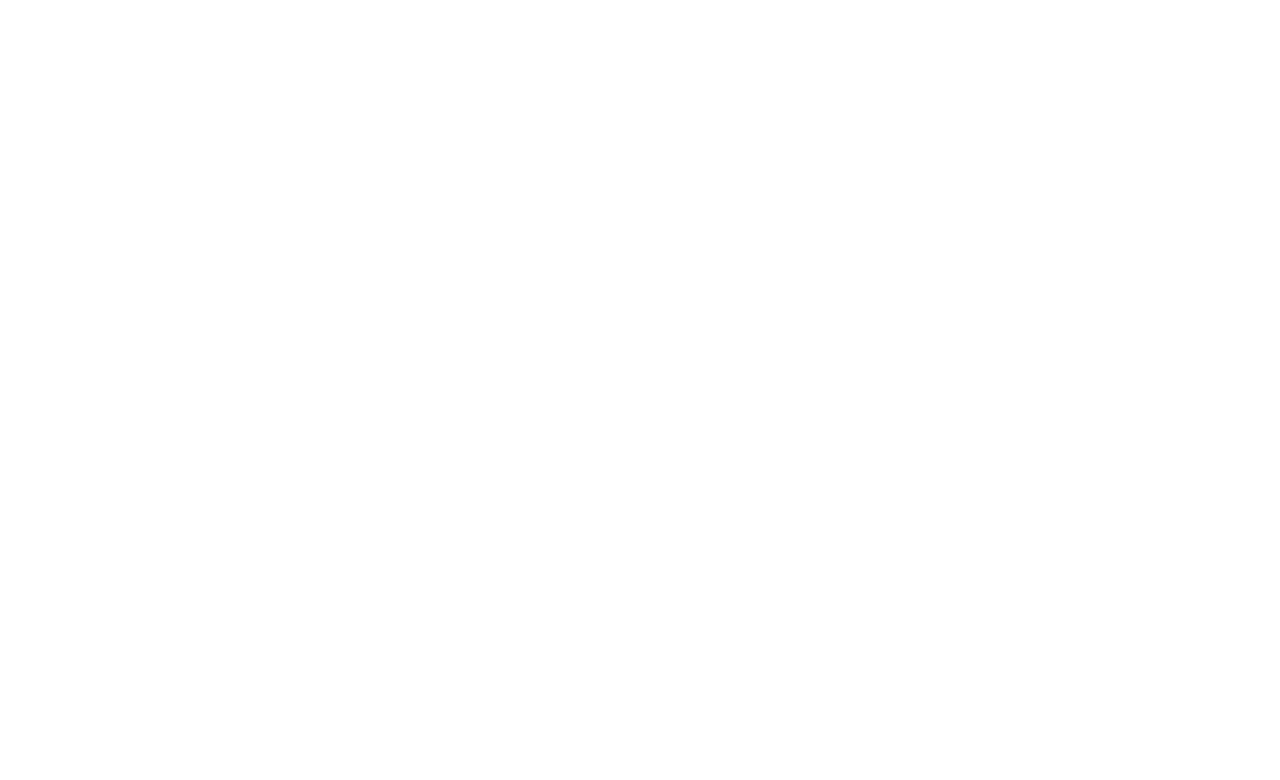
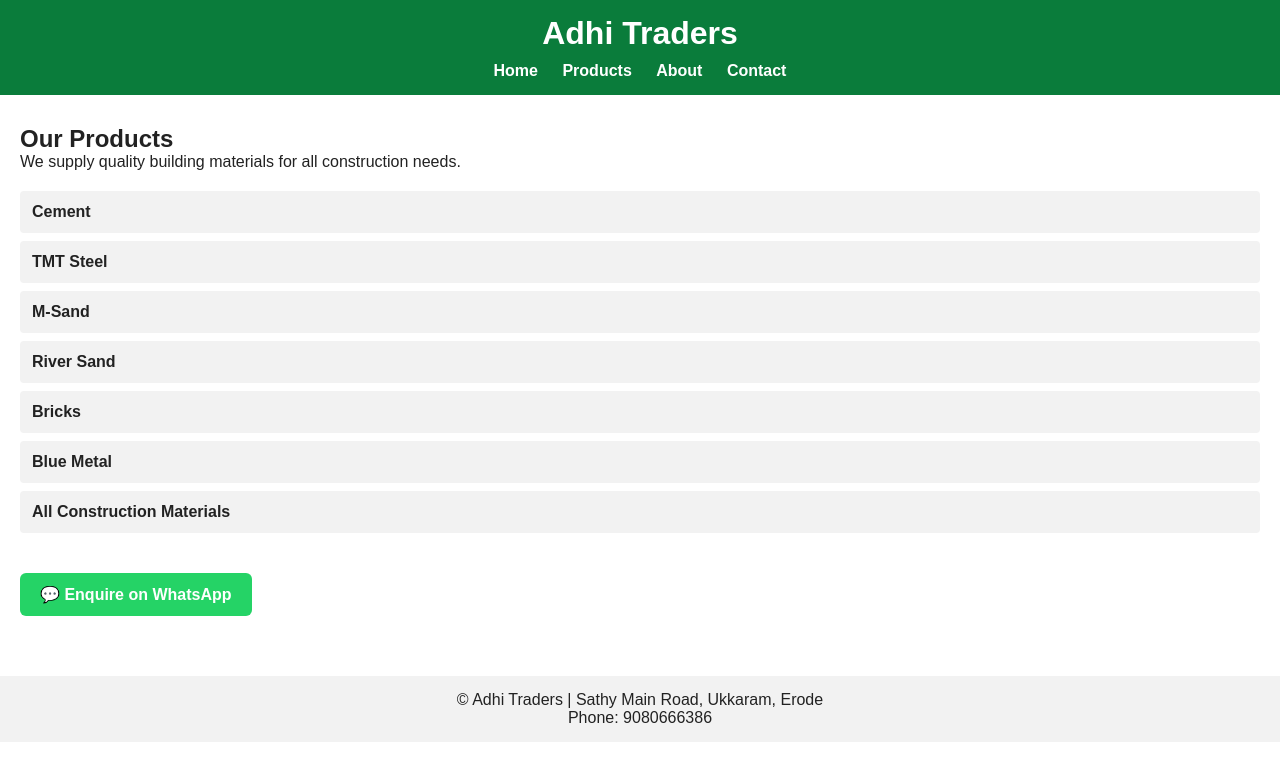
Before and after one commit to Sanjay3-pro/adhi-traders, a plain HTML site: page products.html in a window 1280 px wide. Drawn offline with Linux system fonts and the light colour scheme.

Commit message:
Final website completed

```diff
--- a/css/style.css
+++ b/css/style.css
@@ -2,32 +2,71 @@
   margin: 0;
   padding: 0;
   box-sizing: border-box;
+  font-family: Arial, sans-serif;
 }
 
 body {
-  font-family: Arial, sans-serif;
   background: #ffffff;
   color: #222;
 }
 
+/* Header */
 .header {
   background: #0a7c3b;
-  color: white;
+  color: #fff;
   padding: 15px;
   text-align: center;
 }
 
-.hero {
-  padding: 40px 20px;
-  text-align: center;
+.nav {
+  margin-top: 10px;
 }
 
+.nav a {
+  color: #fff;
+  text-decoration: none;
+  margin: 0 10px;
+  font-weight: bold;
+}
+
+.nav a:hover {
+  text-decoration: underline;
+}
+
+/* Sections */
+section, main {
+  padding: 30px 20px;
+}
+
+/* Products */
+.product-list {
+  margin: 20px 0;
+}
+
+.product-item {
+  background: #f2f2f2;
+  padding: 12px;
+  margin: 8px 0;
+  border-radius: 4px;
+  font-weight: bold;
+}
+
+/* WhatsApp Button */
 .whatsapp-btn {
   display: inline-block;
+  margin-top: 20px;
   background: #25d366;
-  color: white;
+  color: #fff;
   padding: 12px 20px;
   text-decoration: none;
   border-radius: 6px;
   font-weight: bold;
 }
+
+/* Footer */
+.footer {
+  text-align: center;
+  padding: 15px;
+  background: #f2f2f2;
+  margin-top: 30px;
+}
--- a/products.html
+++ b/products.html
@@ -0,0 +1,48 @@
+<!DOCTYPE html>
+<html lang="en">
+<head>
+  <meta charset="UTF-8">
+  <title>Products | Adhi Traders</title>
+  <link rel="stylesheet" href="css/style.css">
+</head>
+
+<body>
+
+  <header class="header">
+    <h1>Adhi Traders</h1>
+    <nav class="nav">
+      <a href="index.html">Home</a>
+      <a href="products.html">Products</a>
+      <a href="about.html">About</a>
+      <a href="contact.html">Contact</a>
+    </nav>
+  </header>
+
+  <main>
+    <h2>Our Products</h2>
+    <p>We supply quality building materials for all construction needs.</p>
+
+    <div class="product-list">
+      <div class="product-item">Cement</div>
+      <div class="product-item">TMT Steel</div>
+      <div class="product-item">M-Sand</div>
+      <div class="product-item">River Sand</div>
+      <div class="product-item">Bricks</div>
+      <div class="product-item">Blue Metal</div>
+      <div class="product-item">All Construction Materials</div>
+    </div>
+
+    <a class="whatsapp-btn"
+       href="https://wa.me/919080666386?text=Hi%2C%20I%20need%20building%20materials."
+       target="_blank">
+      💬 Enquire on WhatsApp
+    </a>
+  </main>
+
+  <footer class="footer">
+    <p>© Adhi Traders | Sathy Main Road, Ukkaram, Erode</p>
+    <p>Phone: 9080666386</p>
+  </footer>
+
+</body>
+</html>
```
Also changed, not shown: about.html (+45 -0 lines), contact.html (+32 -0 lines), index.html (+26 -44 lines).
